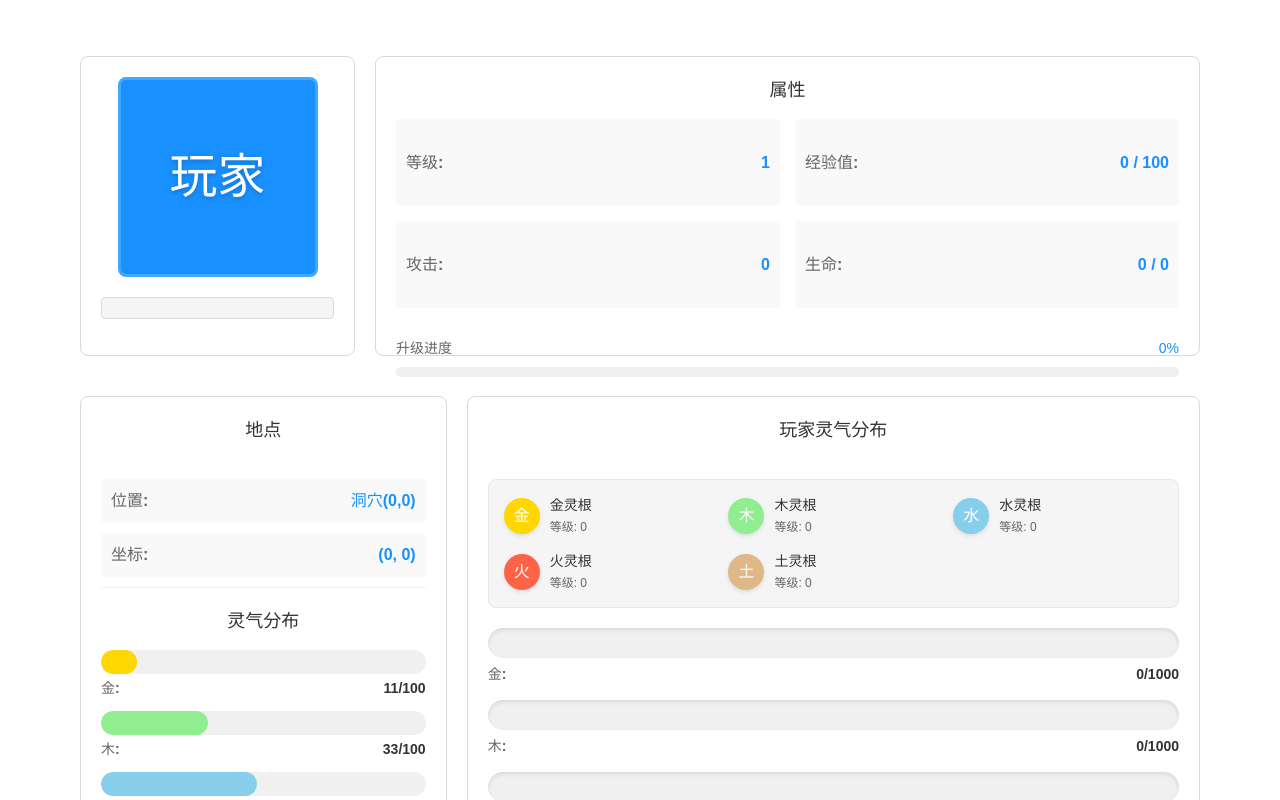
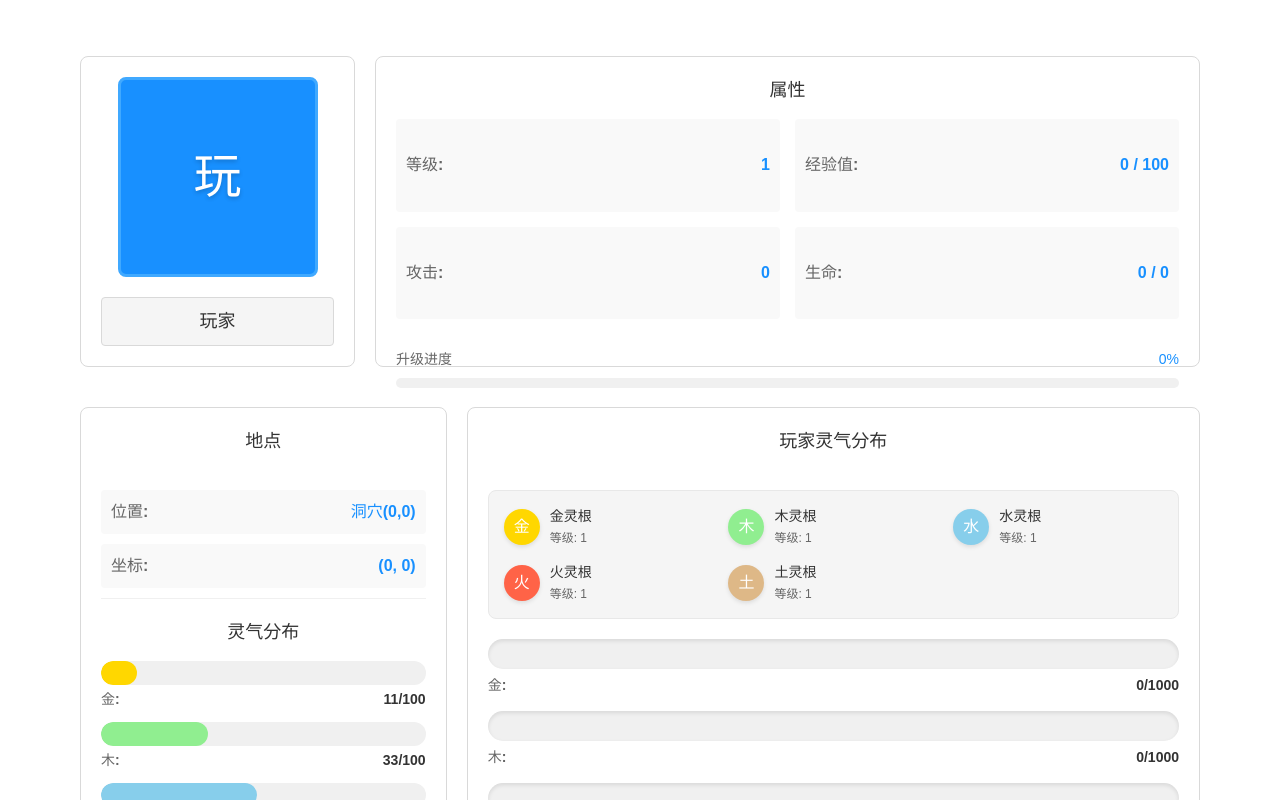
Before and after one commit to seven-it-work/godot-compoent, a Vue app in the folder vue-antd/: page /pc/training in a window 1280 px wide. Shown: the top 800 px of the page. Built offline with nearby package versions, Linux system fonts and the light colour scheme.

Commit message:
feat(玩家数据): 添加玩家名称字段并优化灵根数据处理
- 在Player接口和gameStore中添加name字段
- 将灵根数据从数组转换为对象格式以便于访问
- 更新相关组件中灵根数据的引用方式

```diff
--- a/vue-antd/src/components/CultivationUI.vue
+++ b/vue-antd/src/components/CultivationUI.vue
@@ -188,8 +188,14 @@ const spiritRootTypes: SpiritRootName[] = [
   "earth",
 ];
 
-// 玩家灵根信息 - 使用any暂时解决类型问题
-const playerSpiritRoots = player.value.spiritRoots || ({} as any);
+// 玩家灵根信息 - 转换为对象格式以便于使用
+const playerSpiritRoots = computed(() => {
+  const roots = player.value.spiritRoots || [];
+  return roots.reduce((acc, root) => {
+    acc[root.type] = root;
+    return acc;
+  }, {} as Record<string, any>);
+});
 
 // 玩家灵气信息 - 使用any暂时解决类型问题
 const playerSpiritQi = player.value.spiritQi || ({} as any);
@@ -247,7 +253,7 @@ const calculateLocationQiPercent = (type: SpiritRootName) => {
 // 获取玩家灵气上限值
 const getMaxPlayerQi = (type: SpiritRootName) => {
   // 假设基于灵根等级计算上限
-  const rootLevel = (playerSpiritRoots as any)[type]?.level || 1;
+  const rootLevel = playerSpiritRoots.value[type]?.level || 1;
   // 简单的等级映射，实际可能需要更复杂的计算
   return rootLevel * 1000;
 };
--- a/vue-antd/src/store/gameStore.ts
+++ b/vue-antd/src/store/gameStore.ts
@@ -13,6 +13,7 @@ import type {
 export const useGameStore = defineStore("game", {
   state: (): GameState => ({
     player: {
+      name: "玩家",
       level: 1,
       exp: 0,
       maxExp: 100,
--- a/vue-antd/src/types/game.ts
+++ b/vue-antd/src/types/game.ts
@@ -102,6 +102,7 @@ export interface GameMap {
 
 // 玩家数据模型
 export interface Player {
+  name: string; // 玩家名称
   level: number; // 玩家等级
   exp: number; // 当前经验值
   maxExp: number; // 升级所需经验值
```
